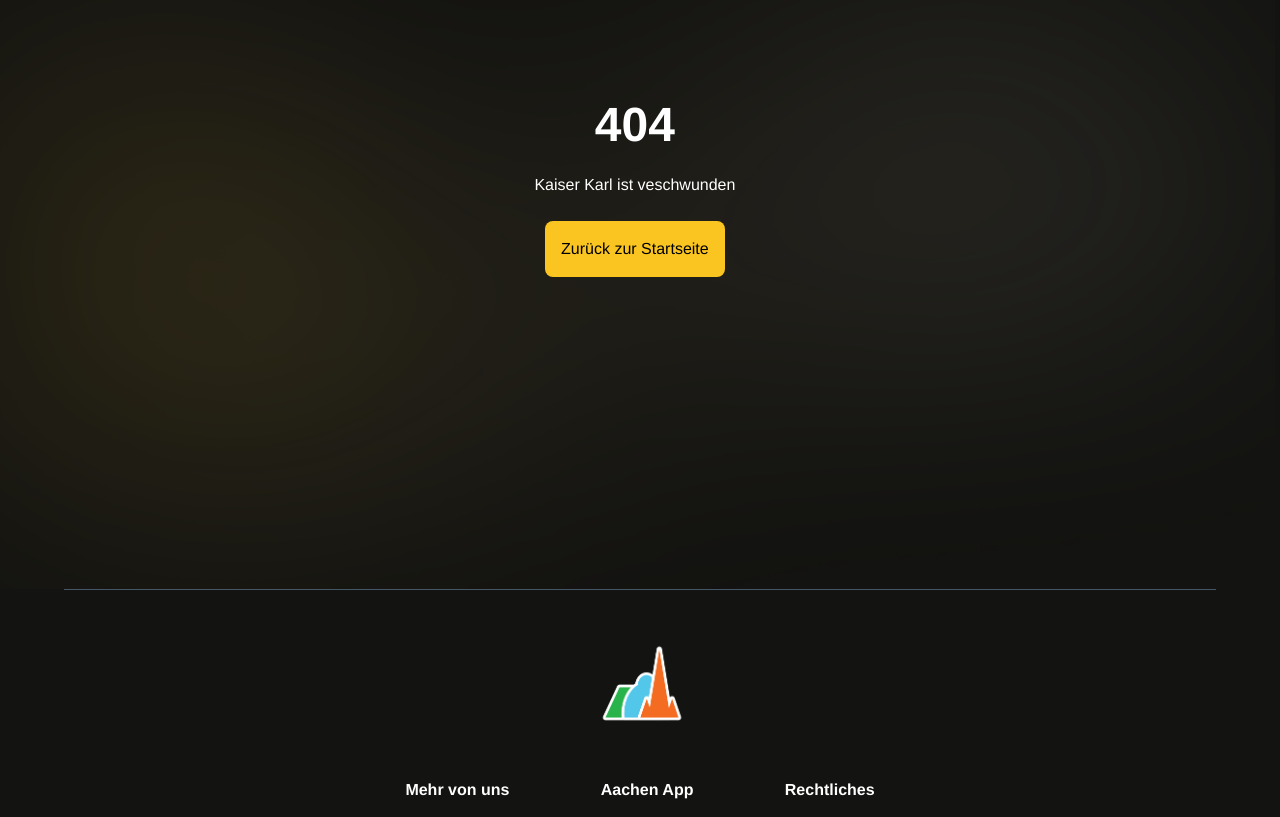
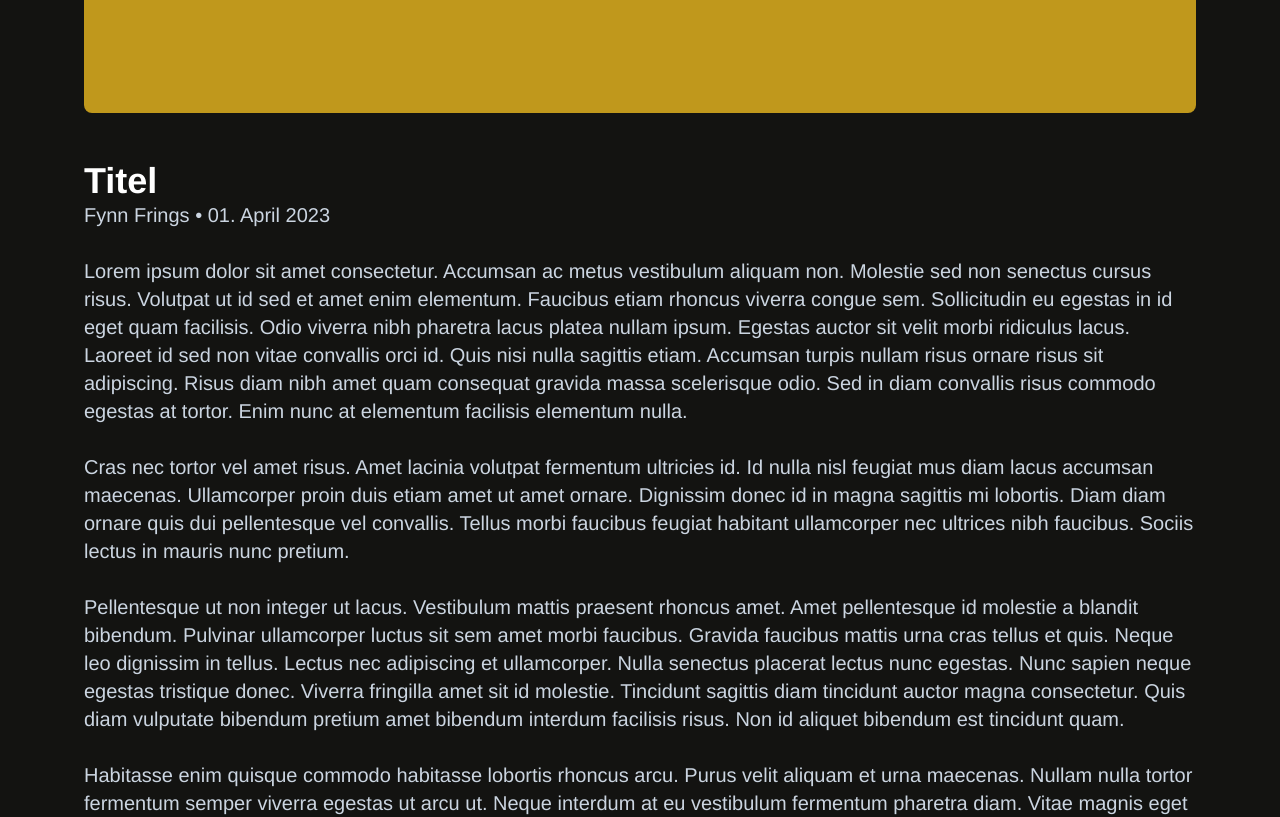
Before and after one commit to FynnFrings/aachen-web-app, a Next.js app in the folder frontend/: page /blogs/1 in a window 1280 px wide. Before the commit this address had no page. Shown: the part 345-1162 px from the top of the page. Built offline with nearby package versions, Linux system fonts and the light colour scheme.

Commit message:
created blog det page

```diff
--- a/frontend/pages/404.tsx
+++ b/frontend/pages/404.tsx
@@ -1,6 +1,4 @@
 import Link from "next/link";
-import { useRouter } from "next/router";
-import { useEffect } from "react";
 
 const ErrorPage = () => {
   return (
--- /dev/null
+++ b/frontend/pages/blogs/[id].tsx
@@ -0,0 +1,74 @@
+import Link from "next/link";
+
+const BlogDetails = () => {
+  return (
+    <>
+      <div className="flex flex-col gap-5 items-start mb-16 mx-5">
+        <div className="bg-[#fac520] bg-cover bg-opacity-75 w-full flex flex-col justify-center items-center gap-y-5 py-28 rounded-lg">
+          <h1 className="text-5xl font-bold text-white opa ">Titel</h1>
+          <p className="text-slate-300 text-2xl font-light">
+            Fynn Frings • 01. April 2023
+          </p>
+        </div>
+        <div className="">
+          <h2 className="text-white text-4xl font-bold mt-7">Titel</h2>
+          <p className="text-slate-300 text-xl mb-7">
+            Fynn Frings • 01. April 2023
+          </p>
+          <p className="text-slate-300 text-xl">
+            Lorem ipsum dolor sit amet consectetur. Accumsan ac metus vestibulum
+            aliquam non. Molestie sed non senectus cursus risus. Volutpat ut id
+            sed et amet enim elementum. Faucibus etiam rhoncus viverra congue
+            sem. Sollicitudin eu egestas in id eget quam facilisis. Odio viverra
+            nibh pharetra lacus platea nullam ipsum. Egestas auctor sit velit
+            morbi ridiculus lacus. Laoreet id sed non vitae convallis orci id.
+            Quis nisi nulla sagittis etiam. Accumsan turpis nullam risus ornare
+            risus sit adipiscing. Risus diam nibh amet quam consequat gravida
+            massa scelerisque odio. Sed in diam convallis risus commodo egestas
+            at tortor. Enim nunc at elementum facilisis elementum nulla.
+            <br />
+            <br />
+            Cras nec tortor vel amet risus. Amet lacinia volutpat fermentum
+            ultricies id. Id nulla nisl feugiat mus diam lacus accumsan
+            maecenas. Ullamcorper proin duis etiam amet ut amet ornare.
+            Dignissim donec id in magna sagittis mi lobortis. Diam diam ornare
+            quis dui pellentesque vel convallis. Tellus morbi faucibus feugiat
+            habitant ullamcorper nec ultrices nibh faucibus. Sociis lectus in
+            mauris nunc pretium.
+            <br />
+            <br />
+            Pellentesque ut non integer ut lacus. Vestibulum mattis praesent
+            rhoncus amet. Amet pellentesque id molestie a blandit bibendum.
+            Pulvinar ullamcorper luctus sit sem amet morbi faucibus. Gravida
+            faucibus mattis urna cras tellus et quis. Neque leo dignissim in
+            tellus. Lectus nec adipiscing et ullamcorper. Nulla senectus
+            placerat lectus nunc egestas. Nunc sapien neque egestas tristique
+            donec. Viverra fringilla amet sit id molestie. Tincidunt sagittis
+            diam tincidunt auctor magna consectetur. Quis diam vulputate
+            bibendum pretium amet bibendum interdum facilisis risus. Non id
+            aliquet bibendum est tincidunt quam.
+            <br />
+            <br />
+            Habitasse enim quisque commodo habitasse lobortis rhoncus arcu.
+            Purus velit aliquam et urna maecenas. Nullam nulla tortor fermentum
+            semper viverra egestas ut arcu ut. Neque interdum at eu vestibulum
+            fermentum pharetra diam. Vitae magnis eget orci tristique etiam
+            hendrerit sem duis. Suscipit tincidunt libero pretium laoreet vel.
+            Vestibulum dignissim penatibus mi nulla erat lorem a. Convallis enim
+            fermentum nulla purus. In egestas tempor quam ac cras est urna. Leo
+            tellus metus augue nibh bibendum purus felis. Nam id lacus sed
+            dignissim donec quam. Etiam nulla urna habitasse adipiscing egestas
+            cursus enim. Urna fermentum suspendisse aliquam feugiat.
+          </p>
+        </div>
+        <Link href={"/blogs"}>
+          <button className="text-white text-xl font-light text-center border border-solid rounded-lg py-4 px-9 my-5 hover:scale-95 transition duration-200">
+            Weitere Beiträge
+          </button>
+        </Link>
+      </div>
+    </>
+  );
+};
+
+export default BlogDetails;
```
Also changed, not shown: frontend/pages/blogs/index.tsx (added).
